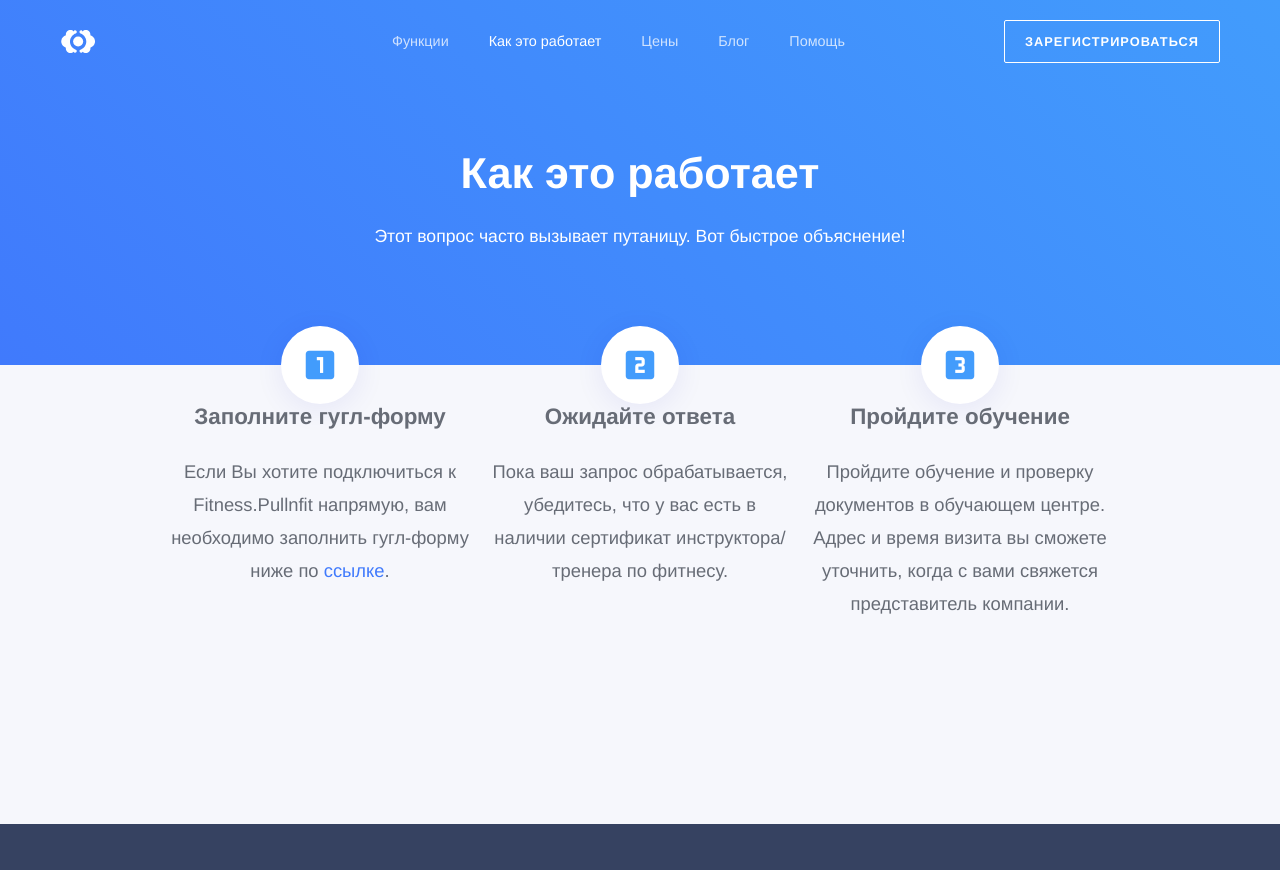
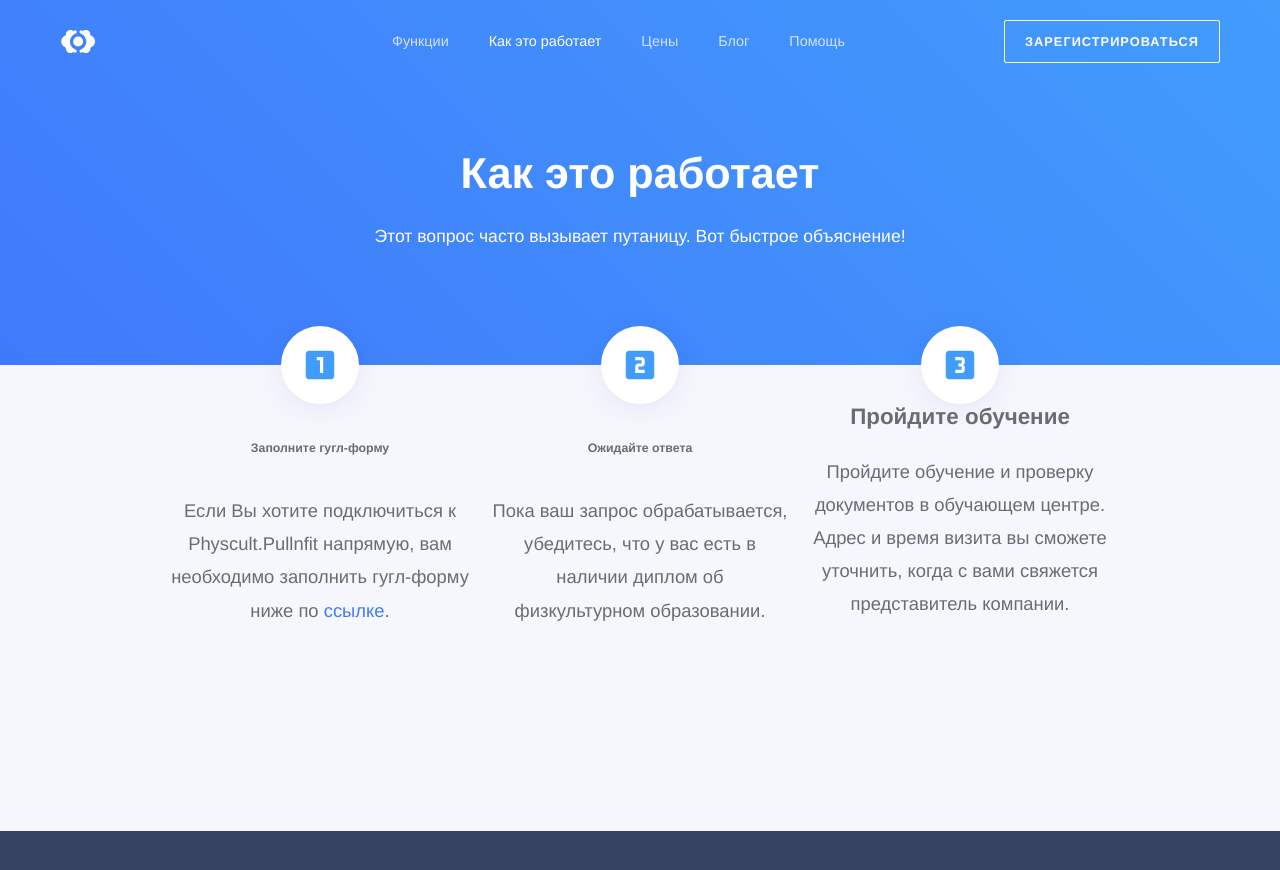
Before and after one commit to RakhimyanTim/physcult.github.io, a Jekyll site: the page built from pages/how-it-works.html, in a window 1280 px wide and 900 px high. Shown: the top 870 px of the window. Built offline with Jekyll 4.4.1, drawn with Linux system fonts in a browser that asks for light colours; some web fonts are replaced.

Commit message:
Update how-it-works.html

```diff
--- a/pages/how-it-works.html
+++ b/pages/how-it-works.html
@@ -8,14 +8,14 @@ permalink: /how-it-works/
 <ul class="workflow-diagram">
 	<li>
 		<i class="material-icons">looks_one</i>
-		<h4>Заполните гугл-форму</h4>
-		<p>Если Вы хотите подключиться к Fitness.Pullnfit напрямую, вам необходимо заполнить гугл-форму ниже по <a href='https://goo.gl/forms/a4kDwSTPBcGsNXgX2'>ссылке</a>.</p>
+		<h6>Заполните гугл-форму</h6>
+		<p>Если Вы хотите подключиться к Physcult.Pullnfit напрямую, вам необходимо заполнить гугл-форму ниже по <a href='#'>ссылке</a>.</p>
 
 	</li>
   	<li>
 		<i class="material-icons">looks_two</i>
-		<h4>Ожидайте ответа</h4>
-		<p>Пока ваш запрос обрабатывается, убедитесь, что у вас есть в наличии сертификат инструктора/тренера по фитнесу.</p>
+		<h6>Ожидайте ответа</h6>
+		<p>Пока ваш запрос обрабатывается, убедитесь, что у вас есть в наличии диплом об физкультурном образовании.</p>
 	</li>
   	<li>
 		<i class="material-icons">looks_3</i>
```
